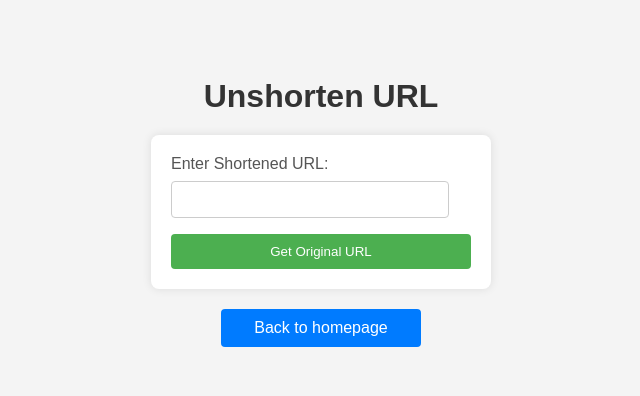
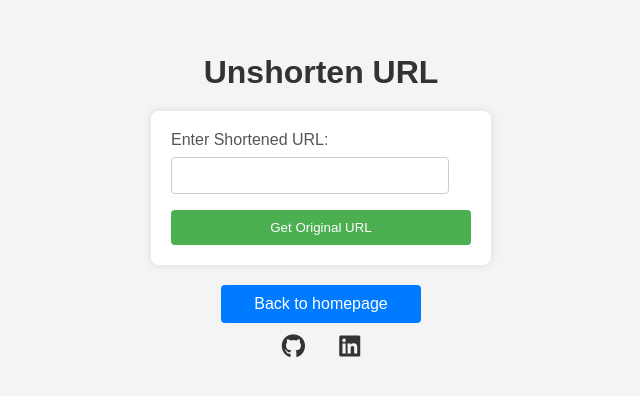
Before and after one commit to root27/URL-Shortener, a plain HTML site: page views/unshorten.html in a window 1280 px wide. Shown: the part 198-594 px from the top of the page, without its empty margins (319-959 px from the left). Drawn offline with Linux system fonts and the light colour scheme.

Commit message:
add github linkedin footer

```diff
--- a/views/unshorten.html
+++ b/views/unshorten.html
@@ -3,6 +3,8 @@
 <head>
     <meta charset="UTF-8">
     <meta name="viewport" content="width=device-width, initial-scale=1.0">
+    <link rel="stylesheet" href="https://cdnjs.cloudflare.com/ajax/libs/font-awesome/6.0.0-beta3/css/all.min.css">
+
     <title>Unshorten URL</title>
     <style>
         /* Styles similar to the main page */
@@ -101,6 +103,23 @@
 .show-original-btn:hover {
     background-color: #0056b3;
 }
+
+footer {
+            background-color: #f4f4f4;
+            padding: 10px 0;
+            text-align: center;
+        }
+
+        .footer-links a {
+            color: #333;
+            text-decoration: none;
+            margin: 0 15px;
+            font-size: 24px;
+        }
+
+        .footer-links a:hover {
+            color: #007bff;
+        }
     </style>
 </head>
 <body>
@@ -116,6 +135,14 @@
     </div>
 
     <button class="show-original-btn" onclick="navigateToOriginal()">Back to homepage</button>
+
+    <footer>
+        <div class="footer-links">
+            <a href="https://github.com/root27" target="_blank"><i class="fab fa-github"></i></a>
+            <a href="https://www.linkedin.com/in/oguzhan-dogan-139620125/" target="_blank"><i class="fab fa-linkedin"></i></a>
+        </div>
+    </footer>
+
 
 
     <script>
```
Also changed, not shown: views/index.html (+27 -0 lines).
